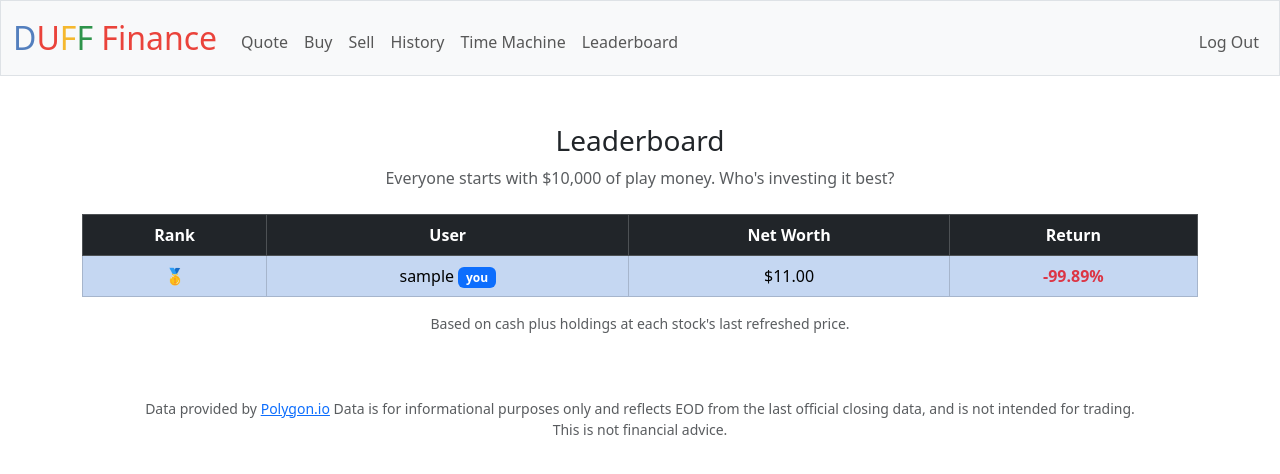
After one commit to jduffey1990/cs50-finance, a Flask app: page /leaderboard in a window 1280 px wide. The commit adds this page. Shown: the top 474 px of the page. Run offline with Flask 3, Linux system fonts and the light colour scheme; the visitor is signed in with stand-in values (Sample User, id 1); tables that the repository leaves empty hold one stand-in row (values such as "Sample post"); some libraries are stand-ins or nearby versions.

Commit message:
Add P&L, net worth chart, time machine, and leaderboard
- index: unrealized gain/loss per position ($ and %, green/red), and a
  daily net-worth snapshot (snapshots table, one upsert per user/day)
  charted with Chart.js at the bottom of the page
- /timemachine: pick a stock, amount, and date up to two years back;
  charts the investment's value day by day via Polygon daily bars
  (lookup_history helper with a 24h cache) and reports the gain/loss
- /leaderboard: ranks users by cash + holdings at last-known prices,
  single query, highlights the signed-in user
- usd(): format negatives as -$X.XX instead of $-X.XX
- schema.sql: add snapshots table (also migrated local finance.db)

Co-Authored-By: Claude Fable 5 <noreply@anthropic.com>

```diff
--- a/app.py
+++ b/app.py
@@ -1,10 +1,14 @@
 from cs50 import SQL
+from datetime import date, timedelta
 from flask import Flask, flash, redirect, render_template, request, session
 from flask_session import Session
 from werkzeug.security import check_password_hash, generate_password_hash
 from decimal import Decimal, InvalidOperation, ROUND_HALF_UP
 
-from helpers import apology, login_required, lookup, usd
+from helpers import apology, login_required, lookup, lookup_history, usd
+
+# Every new account starts with this much play money
+STARTING_CASH = 10000
 
 # Configure application
 app = Flask(__name__)
@@ -82,14 +86,28 @@ def index():
         row["purchase_total"] = purchase_total
         row["current_price"] = current_price
         row["total"] = row_total_value
+        row["gain"] = row_total_value - purchase_total
+        row["gain_pct"] = float((current_price / bought_price - 1) * 100) if bought_price else 0.0
 
         total_portfolio_value += row_total_value
+
+    # record today's net worth (one snapshot per user per day) for the chart
+    db.execute(
+        "INSERT INTO snapshots (user_id, date, total_value) VALUES (:id, DATE('now'), :value) "
+        "ON CONFLICT(user_id, date) DO UPDATE SET total_value = excluded.total_value",
+        id=session["user_id"], value=float(total_portfolio_value))
+
+    snapshots = db.execute(
+        "SELECT date, total_value FROM snapshots WHERE user_id = :id ORDER BY date",
+        id=session["user_id"])
 
     return render_template(
         "index.html",
         rows=rows,
         cash=cash,
-        sum=total_portfolio_value
+        sum=total_portfolio_value,
+        snapshot_dates=[s["date"] for s in snapshots],
+        snapshot_values=[s["total_value"] for s in snapshots]
     )
 
 
@@ -320,3 +338,76 @@ def sell():
 
         # render sell.html form, passing in current stocks
         return render_template("sell.html", portfolio=portfolio)
+
+
+@app.route("/timemachine", methods=["GET", "POST"])
+@login_required
+def timemachine():
+    """Show what a past investment would be worth today."""
+    today = date.today()
+    min_date = today - timedelta(days=729)  # Polygon free tier: two years of daily history
+    max_date = today - timedelta(days=1)
+
+    if request.method == "POST":
+        symbol = (request.form.get("symbol") or "").strip().upper()
+
+        try:
+            amount = round(float(request.form.get("amount") or ""), 2)
+        except ValueError:
+            return apology("Please enter a dollar amount", 400)
+        if amount <= 0:
+            return apology("Amount must be greater than 0", 400)
+
+        try:
+            start_date = date.fromisoformat(request.form.get("date") or "")
+        except ValueError:
+            return apology("Please pick a date", 400)
+        if not min_date <= start_date <= max_date:
+            return apology(f"Pick a date between {min_date} and {max_date}", 400)
+
+        bars = lookup_history(symbol, start_date.isoformat(), max_date.isoformat())
+        if not bars:
+            return apology("No price history for that symbol and date", 400)
+
+        # fractional shares keep the math honest for any dollar amount
+        bought_shares = amount / bars[0]["close"]
+        values = [round(bought_shares * bar["close"], 2) for bar in bars]
+        final_value = values[-1]
+
+        return render_template(
+            "timemachine.html",
+            min_date=min_date, max_date=max_date,
+            result={
+                "symbol": symbol,
+                "amount": amount,
+                "start": bars[0]["date"],
+                "end": bars[-1]["date"],
+                "shares": round(bought_shares, 4),
+                "start_price": bars[0]["close"],
+                "end_price": bars[-1]["close"],
+                "final_value": final_value,
+                "gain": round(final_value - amount, 2),
+                "gain_pct": round((final_value / amount - 1) * 100, 2),
+            },
+            dates=[bar["date"] for bar in bars],
+            values=values,
+        )
+
+    return render_template("timemachine.html", min_date=min_date, max_date=max_date, result=None)
+
+
+@app.route("/leaderboard")
+@login_required
+def leaderboard():
+    """Rank users by net worth: cash plus holdings at last-known prices."""
+    rows = db.execute(
+        "SELECT u.id, u.username, "
+        "u.cash + COALESCE(SUM(p.shares * p.current_price), 0) AS total "
+        "FROM users u LEFT JOIN portfolio p ON p.user_id = u.id "
+        "GROUP BY u.id ORDER BY total DESC LIMIT 25")
+
+    for rank, row in enumerate(rows, start=1):
+        row["rank"] = rank
+        row["gain_pct"] = (row["total"] / STARTING_CASH - 1) * 100
+
+    return render_template("leaderboard.html", rows=rows)
--- a/helpers.py
+++ b/helpers.py
@@ -2,6 +2,7 @@ import logging
 import os
 import re
 import time
+from datetime import date
 
 import requests
 
@@ -98,9 +99,59 @@ def lookup(symbol):
     return {"symbol": symbol, "price": price}
 
 
+# Historical EOD bars never change, so cache them for a full day
+_history_cache = {}
+HISTORY_TTL_SECONDS = 24 * 60 * 60
+
+
+def lookup_history(symbol, start, end):
+    """Daily closing prices for a symbol between two ISO dates (inclusive).
+
+    Returns a list of {"date": ..., "close": ...} oldest-first, or None.
+    Polygon's free tier provides two years of daily history.
+    """
+    symbol = (symbol or "").strip().upper()
+    if not SYMBOL_RE.match(symbol):
+        return None
+
+    cache_key = (symbol, start, end)
+    cached = _history_cache.get(cache_key)
+    if cached and time.time() - cached["fetched_at"] < HISTORY_TTL_SECONDS:
+        return cached["bars"]
+
+    api_key = os.getenv("POLYGON_API_KEY")
+    if not api_key:
+        logging.error("POLYGON_API_KEY is not set; see .env.example")
+        return None
+
+    try:
+        response = requests.get(
+            f"https://api.polygon.io/v2/aggs/ticker/{symbol}/range/1/day/{start}/{end}",
+            params={"adjusted": "true", "sort": "asc", "limit": 50000, "apiKey": api_key},
+            timeout=10,
+        )
+        response.raise_for_status()
+        results = response.json().get("results")
+        if not results:
+            return None
+        bars = [
+            {"date": date.fromtimestamp(r["t"] / 1000).isoformat(),
+             "close": round(float(r["c"]), 2)}
+            for r in results
+        ]
+    except (requests.RequestException, KeyError, TypeError, ValueError) as e:
+        logging.warning("lookup_history(%s) failed: %s", symbol, e)
+        return None
+
+    _history_cache[cache_key] = {"bars": bars, "fetched_at": time.time()}
+    return bars
+
+
 
 def usd(value):
     """Format value as USD, or '-' when value is missing."""
     if value is None or isinstance(value, Undefined):
         return "–"
+    if value < 0:
+        return f"-${-value:,.2f}"
     return f"${value:,.2f}"
--- a/schema.sql
+++ b/schema.sql
@@ -18,6 +18,15 @@ CREATE TABLE portfolio (
     UNIQUE(user_id, symbol)
 );
 
+CREATE TABLE snapshots (
+    id INTEGER PRIMARY KEY AUTOINCREMENT,
+    user_id INTEGER NOT NULL,
+    date TEXT NOT NULL,
+    total_value REAL NOT NULL,
+    FOREIGN KEY (user_id) REFERENCES users (id),
+    UNIQUE(user_id, date)
+);
+
 CREATE TABLE history (
     id INTEGER PRIMARY KEY AUTOINCREMENT,
     user_id INTEGER,
--- a/templates/layout.html
+++ b/templates/layout.html
@@ -35,6 +35,8 @@
                             <li class="nav-item"><a class="nav-link" href="/buy">Buy</a></li>
                             <li class="nav-item"><a class="nav-link" href="/sell">Sell</a></li>
                             <li class="nav-item"><a class="nav-link" href="/history">History</a></li>
+                            <li class="nav-item"><a class="nav-link" href="/timemachine">Time Machine</a></li>
+                            <li class="nav-item"><a class="nav-link" href="/leaderboard">Leaderboard</a></li>
                         </ul>
                         <ul class="navbar-nav ms-auto mt-2">
                             <li class="nav-item"><a class="nav-link" href="/logout">Log Out</a></li>
@@ -87,6 +89,8 @@
             </script> -->
         </footer>
 
+        {% block scripts %}{% endblock %}
+
     </body>
 
 </html>
--- /dev/null
+++ b/templates/leaderboard.html
@@ -0,0 +1,38 @@
+{% extends "layout.html" %}
+
+{% block title %}
+    Leaderboard
+{% endblock %}
+
+{% block main %}
+    <h1 class="h3 mb-2">Leaderboard</h1>
+    <p class="text-muted mb-4">Everyone starts with $10,000 of play money. Who's investing it best?</p>
+
+    <div class="table-responsive">
+        <table class="table table-striped table-hover table-bordered align-middle">
+            <thead class="table-dark">
+                <tr>
+                    <th scope="col">Rank</th>
+                    <th scope="col">User</th>
+                    <th scope="col">Net Worth</th>
+                    <th scope="col">Return</th>
+                </tr>
+            </thead>
+            <tbody>
+                {% for row in rows %}
+                    <tr {% if row['id'] == session['user_id'] %}class="table-primary"{% endif %}>
+                        <td>
+                            {% if row['rank'] == 1 %}🥇{% elif row['rank'] == 2 %}🥈{% elif row['rank'] == 3 %}🥉{% else %}{{ row['rank'] }}{% endif %}
+                        </td>
+                        <td>{{ row['username'] }}{% if row['id'] == session['user_id'] %} <span class="badge bg-primary">you</span>{% endif %}</td>
+                        <td>{{ row['total'] | usd }}</td>
+                        <td class="fw-bold {{ 'text-success' if row['gain_pct'] >= 0 else 'text-danger' }}">
+                            {{ '%+.2f' | format(row['gain_pct']) }}%
+                        </td>
+                    </tr>
+                {% endfor %}
+            </tbody>
+        </table>
+    </div>
+    <p class="text-muted small">Based on cash plus holdings at each stock's last refreshed price.</p>
+{% endblock %}
```
Also changed, not shown: templates/index.html (+41 -2 lines), templates/timemachine.html (added, +66 -0 lines), README.md.
